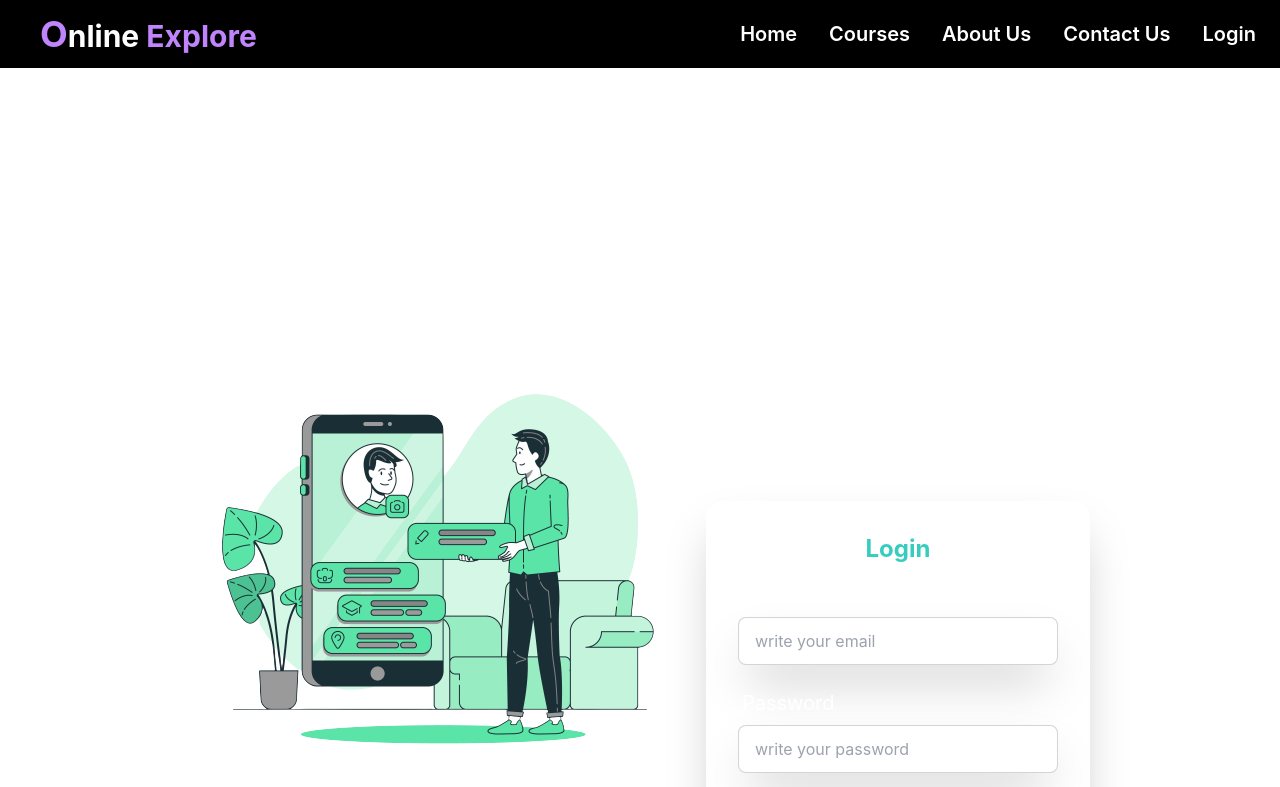
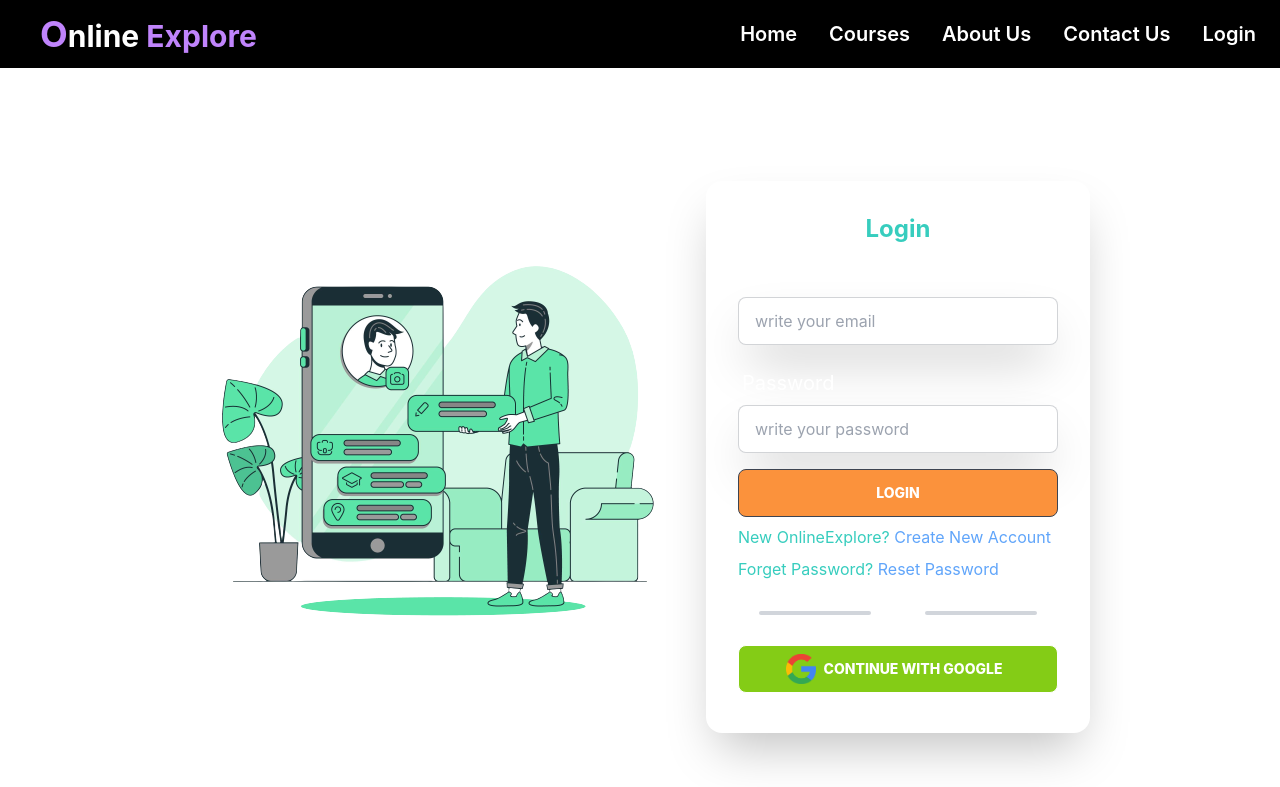
Before and after one commit to ibrahimsarder96/education-center, a React (Create React App) app: page /login in a window 1280 px wide. Shown: the top 787 px of the page. Built offline with nearby package versions, Linux system fonts and the light colour scheme; no server answers.

Commit message:
login and signup page

```diff
--- a/src/Pages/Login/Login.js
+++ b/src/Pages/Login/Login.js
@@ -54,12 +54,12 @@ const [sendPasswordResetEmail] = useSendPasswordResetEmail(
   }
 
   return (
-<div className="hero bg-base-100">
-  <div className="hero-content flex-col lg:flex-row-reverse">
+<div className="hero justify-center items-center lg:-mt-80 bg-base-100">
+  <div className="hero-content flex-col sm:flex-row-reverse">
     <div className="card w-full max-w-sm">
     <div className="card bg-black ">
-  <div className='card  w-96  shadow-2xl'>
-  <div className="card-body ">
+  <div className='card w-96  shadow-2xl'>
+  <div className="card-body">
   <h2 className="text-center text-accent text-2xl font-bold">Login</h2>
   <form onSubmit={handleSubmit(onSubmit)}>
         <div className="form-control w-full max-w-xs">
@@ -131,7 +131,7 @@ const [sendPasswordResetEmail] = useSendPasswordResetEmail(
   </div>
 </div>
     </div>
-    <div className="animate__animated animate__fadeInLeft text-center flex-shrink-0 lg:text-left">
+    <div className="animate__animated animate__fadeInLeft text-center flex-shrink-0 lg:text-left mt-96">
     <img style={{width: '500px'}} src={login} alt="" />
     </div>
   </div>
--- a/src/Pages/Login/SignUp.js
+++ b/src/Pages/Login/SignUp.js
@@ -40,12 +40,12 @@ const SignUp = () => {
       navigate('/')
   };
   return (
-    <div className="card justify-center items-center lg:mt-0 lg:pt-0">
-    <div className='card w-100 animate__animated animate__fadeInUp bg-black shadow-2xl'>
+    <div className="hero justify-center items-center">
+    <div className='card lg:mt-0 lg:pt-0 96 animate__animated animate__fadeInUp bg-black shadow-2xl'>
     <div className="card-body w-96">
     <h2 className="text-center text-accent text-2xl font-bold">Sign UP</h2>
     <form onSubmit={handleSubmit(onSubmit)}>
-          <div className="form-control w-full ">
+          <div className="form-control w-full">
           <label className="label">
             <span className="label-text text-white text-xl">Name</span>
           </label>
```
